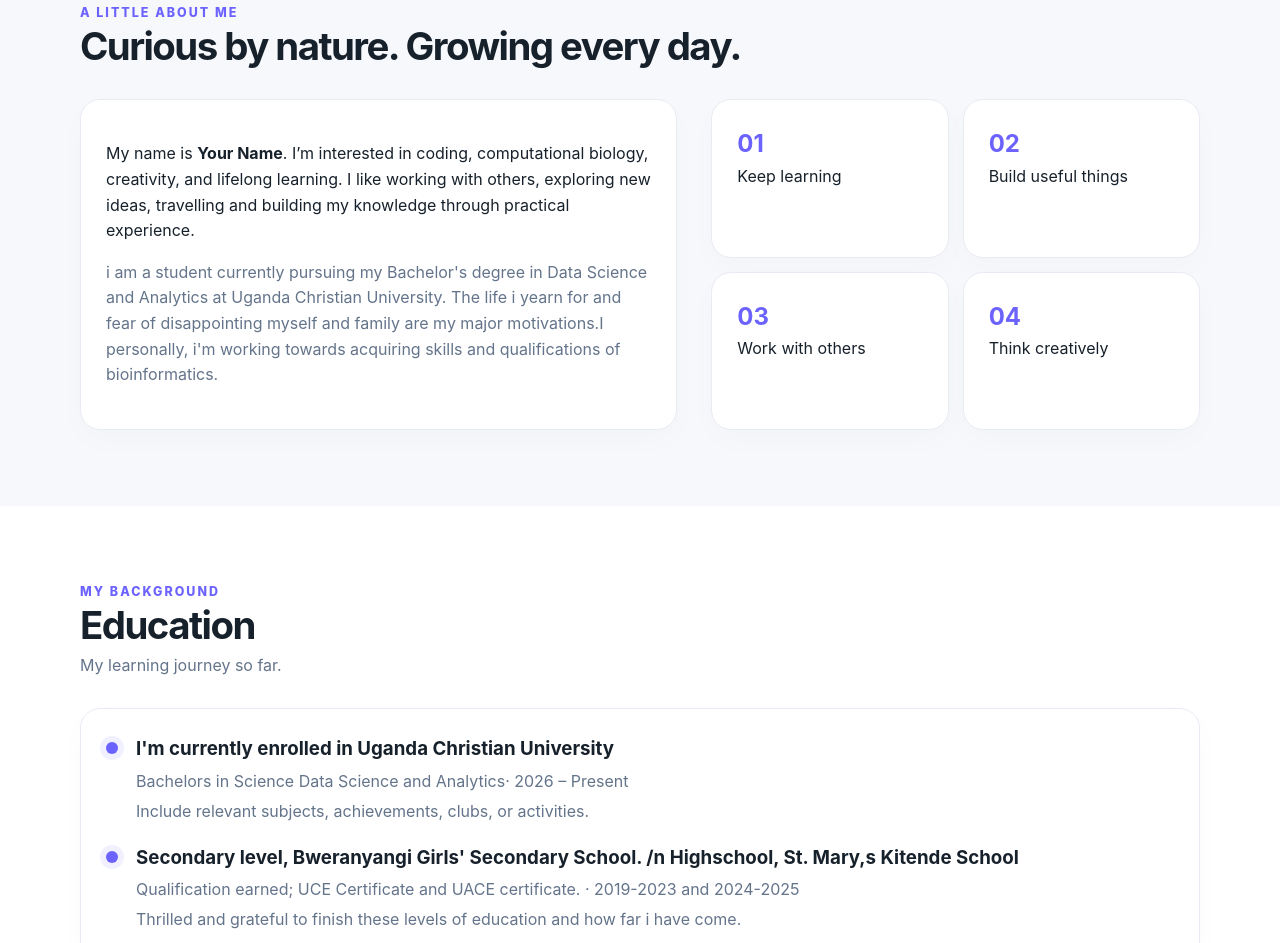
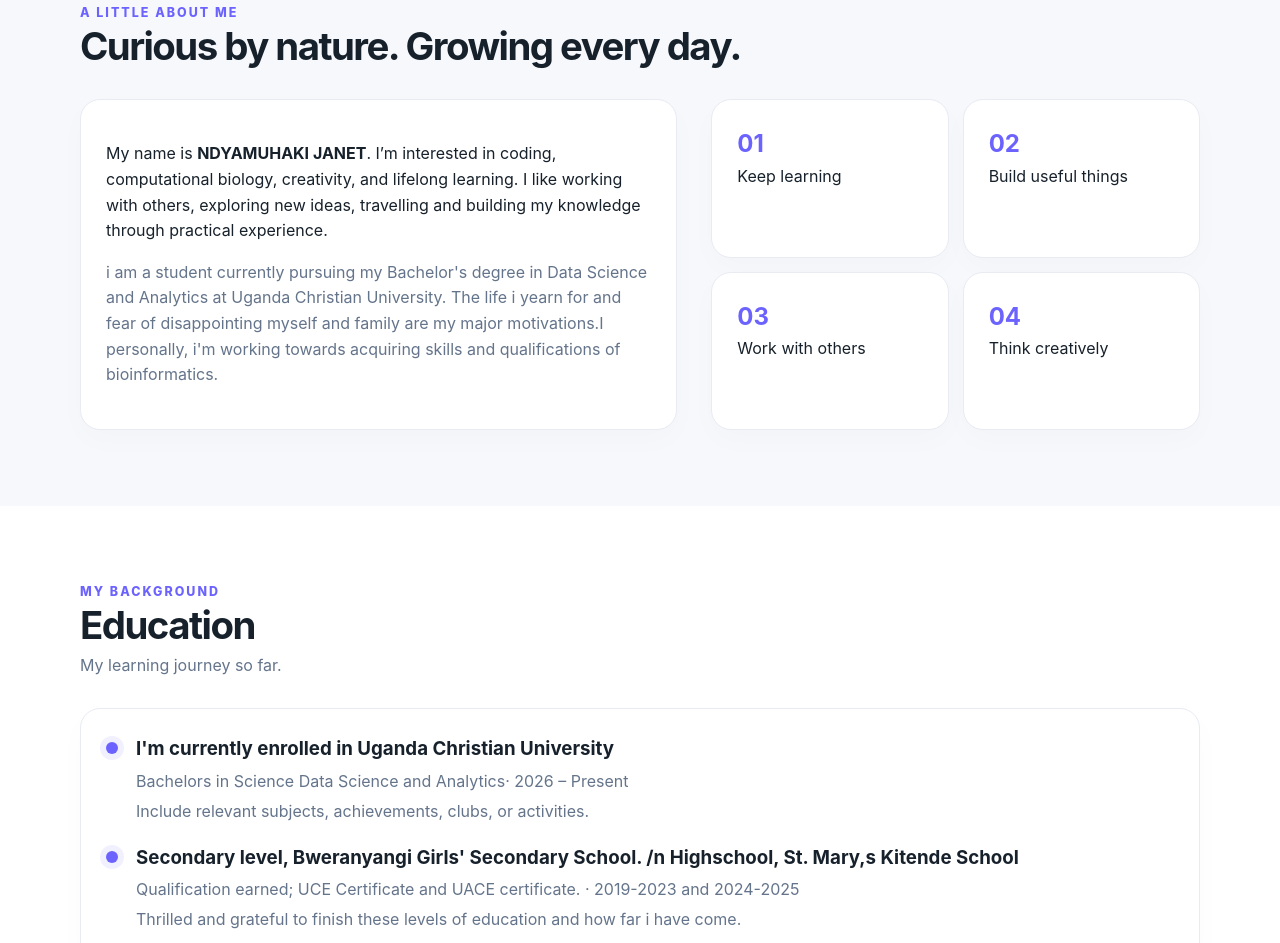
Before and after one commit to janetndyamuhaki783-sketch/Janet-s-Personal-Portfolio, a plain HTML site: page index.html in a window 1280 px wide. Shown: the part 988-1931 px from the top of the page. Drawn offline with Linux system fonts and the light colour scheme.

Commit message:
Update index.html

```diff
--- a/index.html
+++ b/index.html
@@ -81,7 +81,7 @@
       <div class="wrap">
         <div class="section-head"><div class="eyebrow">A little about me</div><h2>Curious by nature. Growing every day.</h2></div>
         <div class="about-grid">
-          <div class="panel"><p>My name is <strong>Your Name</strong>. I’m interested in coding, computational  biology, creativity, and lifelong learning. I like working with others, exploring new ideas, travelling and building my knowledge through practical experience.</p><p class="muted"> i am a student currently pursuing my Bachelor's degree in Data Science and Analytics at Uganda Christian University. The life i yearn for and fear of disappointing myself and family are my major motivations.I personally, i'm working towards acquiring skills and qualifications of bioinformatics.</p></div>
+          <div class="panel"><p>My name is <strong> NDYAMUHAKI JANET</strong>. I’m interested in coding, computational  biology, creativity, and lifelong learning. I like working with others, exploring new ideas, travelling and building my knowledge through practical experience.</p><p class="muted"> i am a student currently pursuing my Bachelor's degree in Data Science and Analytics at Uganda Christian University. The life i yearn for and fear of disappointing myself and family are my major motivations.I personally, i'm working towards acquiring skills and qualifications of bioinformatics.</p></div>
           <div class="stats">
             <div class="panel stat"><strong>01</strong><span>Keep learning</span></div>
             <div class="panel stat"><strong>02</strong><span>Build useful things</span></div>
```
